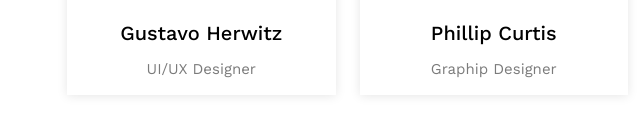
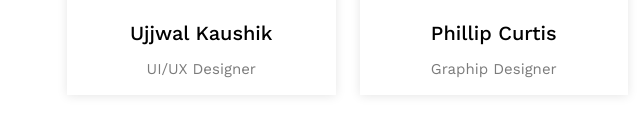
Before and after one commit to ujjwalkaushik111/first-project, a plain HTML site: page htmldemo/index5.html in a window 1280 px wide. Shown: the part 480-596 px from the top of the page, 0-640 px from the left. Drawn offline with nearby package versions, Linux system fonts and the light colour scheme.

Commit message:
name-changed

```diff
--- a/htmldemo/index5.html
+++ b/htmldemo/index5.html
@@ -51,7 +51,7 @@
 
                             </div>
                         </div>
-                        <h1 class="name1"> Gustavo Herwitz </h1>
+                        <h1 class="name1"> Ujjwal Kaushik </h1>
                         <p class=" name2">UI/UX Designer</p>
                     </div>
                 </div>
```
